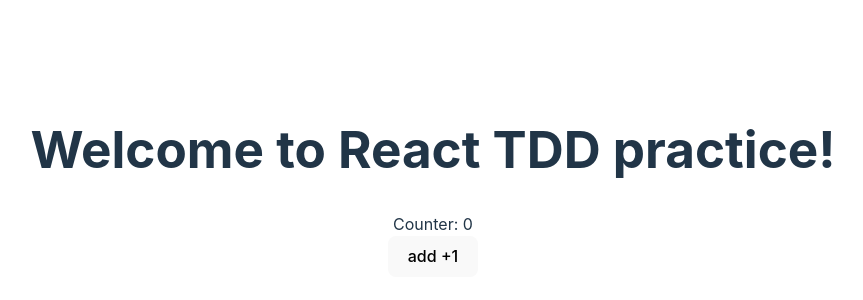
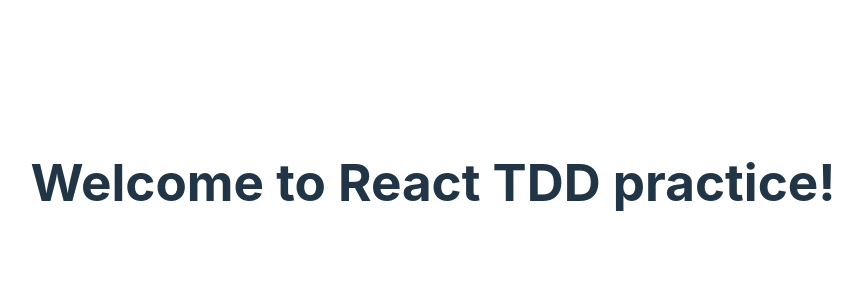
Before and after one commit to BraveVlad/react-tdd-practice, a React (Vite) app: page / in a window 1280 px wide. Shown: the part 218-518 px from the top of the page, without its empty margins (207-1070 px from the left). Built offline with nearby package versions, Linux system fonts and the light colour scheme.

Commit message:
removed SimpleCounter from app screen.

```diff
--- a/src/App.tsx
+++ b/src/App.tsx
@@ -5,7 +5,6 @@ function App() {
 	return (
 		<>
 			<h1 data-testid="main-welcome-title">Welcome to React TDD practice!</h1>
-			<SimpleCounter />
 		</>
 	);
 }
```
